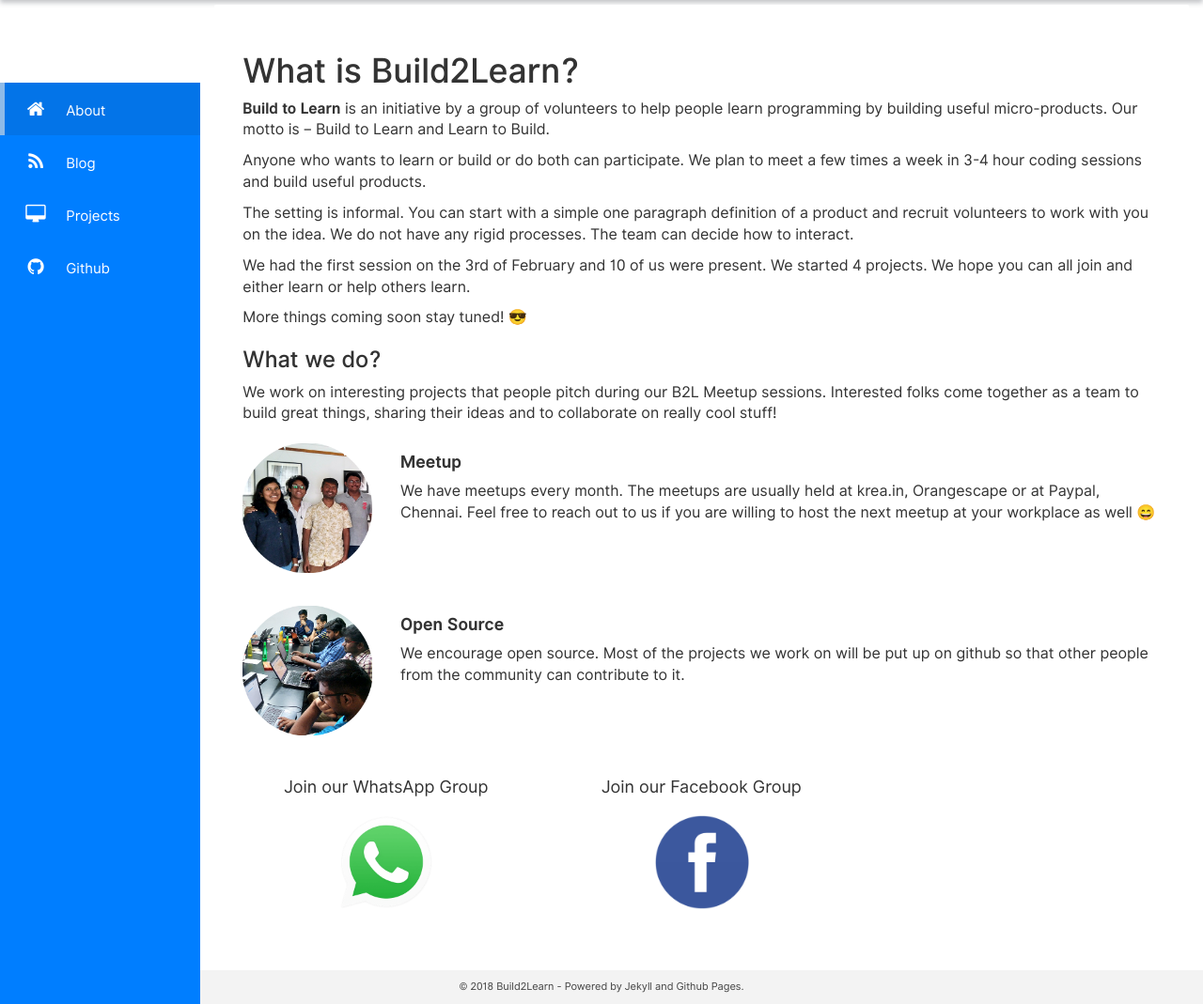
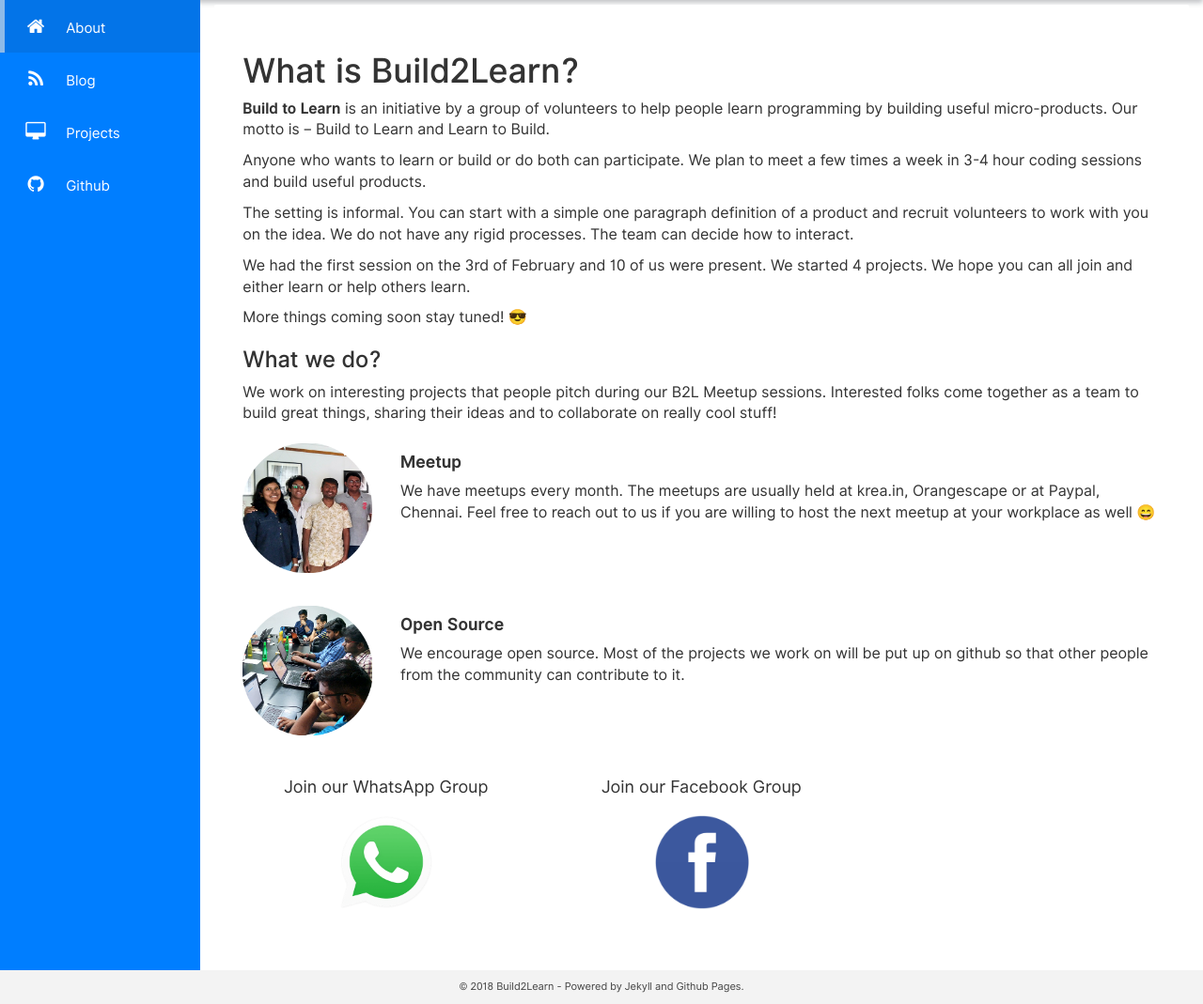
Before and after one commit to b2l-chennai/b2l-chennai.github.io, a Jekyll site: the page built from about.md, in a window 1280 px wide. Shown: the part 675-1744 px from the top of the page at 94% size. Built offline with Jekyll 4.4.1, drawn with Linux system fonts in a browser that asks for light colours; grey boxes are pictures that could not be loaded.

Commit message:
fixing safari and firefox layout bugs, font-size changes on mobile devices (#14)

```diff
--- a/_includes/main.html
+++ b/_includes/main.html
@@ -1,9 +1,9 @@
 <div class="container main outer page-wrap">
   <div class="row fill no-margin">
-    <div class="col-md-2 col-xs-12 no-padding no-float">
+    <div class="col-md-2 col-xs-12 no-padding fill-height no-float">
       {% include sidemenu.html %}
     </div>
-    <div class="col-md-10 col-xs-12 full no-float">
+    <div class="col-md-10 col-xs-12 fill-height full no-float">
       {{ content }}
     </div>
     <!-- end /.col-md-9 -->
--- a/static/css/main.css
+++ b/static/css/main.css
@@ -130,6 +130,7 @@
 /* Default style */
 .main.outer {
   padding: 0px;
+  margin: 0px;
   width: 100%;
   height: 100%;
 }
@@ -403,6 +404,10 @@
   width: 100%;
 }
 
+.auto-width {
+  width: auto;
+}
+
 .no-margin {
   margin: 0 !important;
 }
@@ -458,6 +463,15 @@
 
   .header-big-text {
     padding-top: 100px;
+    padding-bottom: 100px;
+  }
+
+  .social-icons .icon {
+    font-size: 25px;
+  }
+
+  h2.blog-title-pro {
+    font-size: 25px;
   }
 
   .header-big-text .header-title {
@@ -482,6 +496,11 @@
 }
 
 @media (min-width: 922px) {
+  [class*="col-"] {
+    display: table-cell;
+    vertical-align: top;
+  }
+
   .navbar-collapse.collapse {
     height: 100% !important;
   }
```
